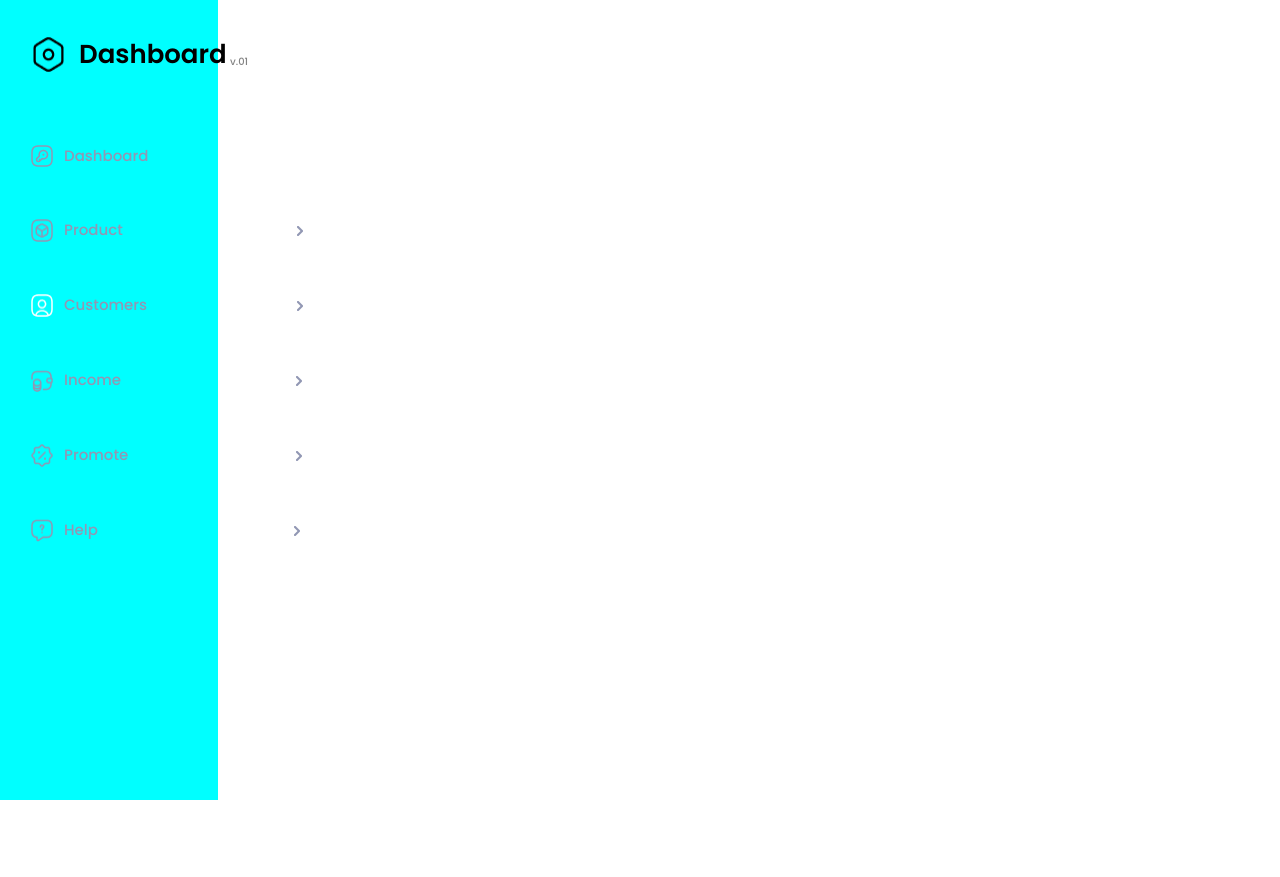
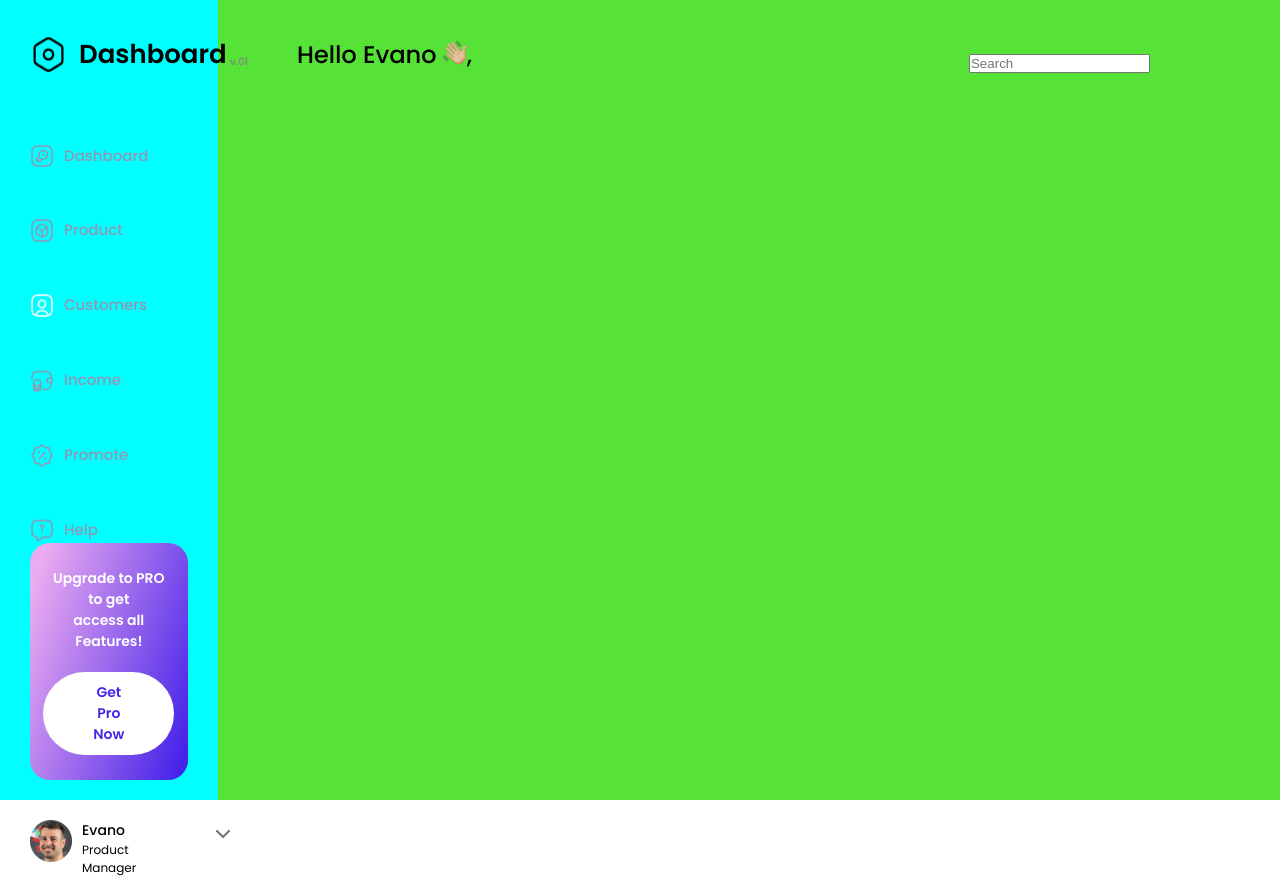
Before and after one commit to GiftChika/DASHBOARD, a plain HTML site: page index.html in a window 1280 px wide. Before the commit the page ends 800 px from the top, so only its background shows below. Drawn offline with Linux system fonts and the light colour scheme.

Commit message:
added codes to my html and css files

```diff
--- a/css/index.css
+++ b/css/index.css
@@ -70,4 +70,63 @@ body{
     margin-left: 186px;
 }
 
-/* side bott */
+/* side bottom */
+.sidebar-bottom{
+
+}
+.box-text{
+    font-weight: 600;
+    font-size: 14px;
+    color: rgb(255, 255, 255);
+    background: linear-gradient(107.91deg, #EAABF0 7.37%, #4623E9 95.19%);
+    display: flex;
+    flex-direction: column;
+    align-items: center;
+    text-align: center;
+    padding: 25px 20px;
+    border-radius: 20px;
+
+
+}
+.btn{
+    font-weight: 600;
+    font-size: 14px;
+    color: #4925E9;
+    background-color: white;
+    padding: 10px 50px;
+    border-radius: 50px;
+    margin-top: 20px;
+
+}
+.pic-part{
+    display: flex;
+    margin-top: 40px;
+}
+.text-title{
+    font-weight: 500;
+    font-size: 14px;
+}
+.text-part p{
+    font-weight: 400;
+    font-size: 12px;
+}
+.text-part{
+    margin-left: 10px;
+}
+.pic-part span{
+    margin-left: 80px;
+}
+/* rightside content */
+.rightside-content{
+    width: 83%;
+    background: #56e237;
+    padding: 40px 80px;
+}
+.right-header{
+    display: flex;
+    justify-content: space-between;
+}
+.search-bar{
+    padding-top: 10px;
+    padding-right: 50px;
+}
--- a/index.html
+++ b/index.html
@@ -12,6 +12,7 @@
 <body>
     <!----------------------------Leftside--------->
     <div class="sidebar">
+        <!------------------side bar top------------->
         <div class="sidebar-top">
             <div class="side-heading">
                 <img src="/img/setting 1.png" alt="icon">
@@ -36,7 +37,32 @@
                 </ul>
             </div>
         </div>
-        <div class="sidebar-bottom"></div>
+        <!------------------------side bar bottom--------------->
+        <div class="sidebar-bottom">
+            <div class="box-text">
+                <p>Upgrade to  PRO to get <br> access all Features!</p>
+                <div class="btn">Get Pro Now</div>
+            </div>
+            <div class="pic-part">
+                <div class="pic-icon"><img src="/img/Ellipse 8.png" alt="photo"></div>
+                <div class="text-part">
+                    <div class="text-title">Evano</div>
+                    <p>Product Manager</p>
+                </div>
+                <span><img src="/img/Vector.png" alt="arrow"></span>
+            </div>
+        </div>
+    </div>
+    <!---------------------right side content-->
+    <div class="rightside-content">
+        <div class="right-header">
+            <div class="hello-icon">
+                <img src="/img/Hello Evano 👋🏼,.png" alt="icon">
+            </div>
+            <div class="search-bar">
+                <input  type="text" placeholder="Search" >
+            </div>
+        </div>
     </div>
 </body>
 </html>
```
Also changed, not shown: img/search 1.png (added).
